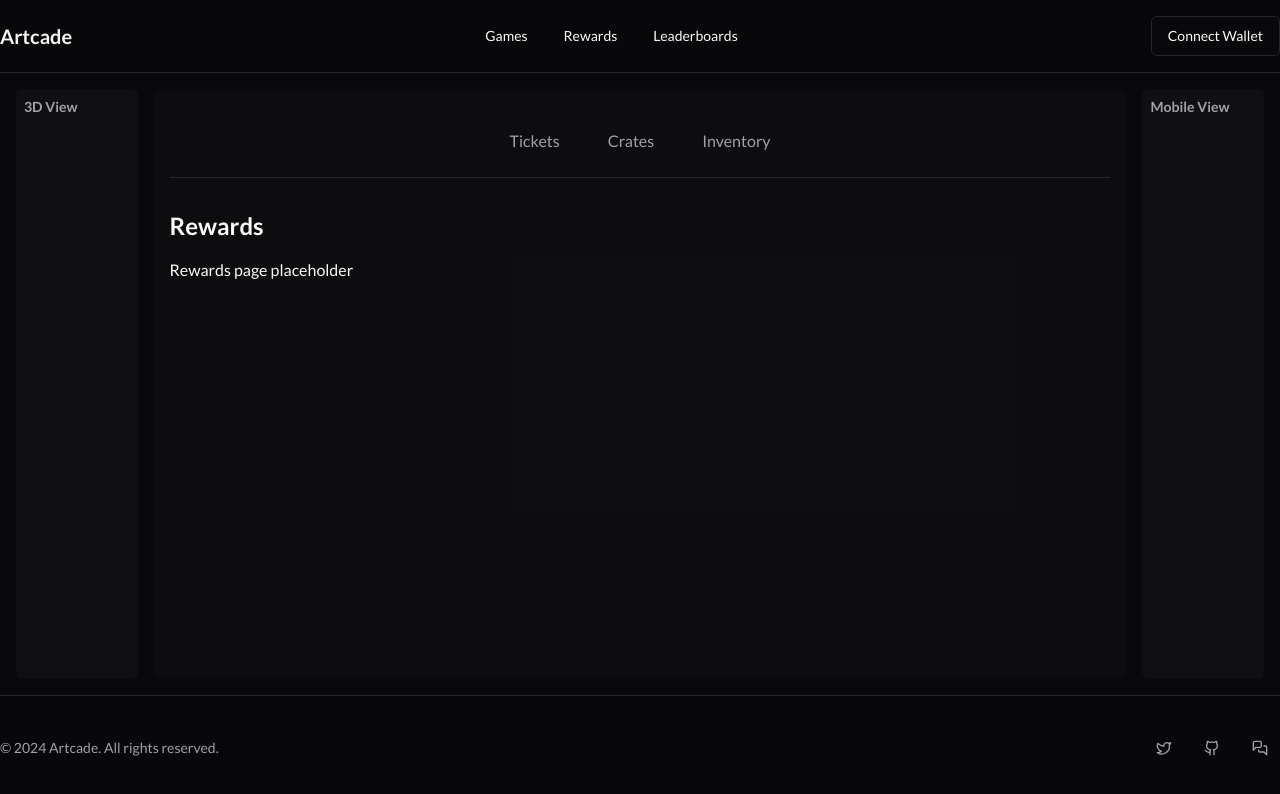
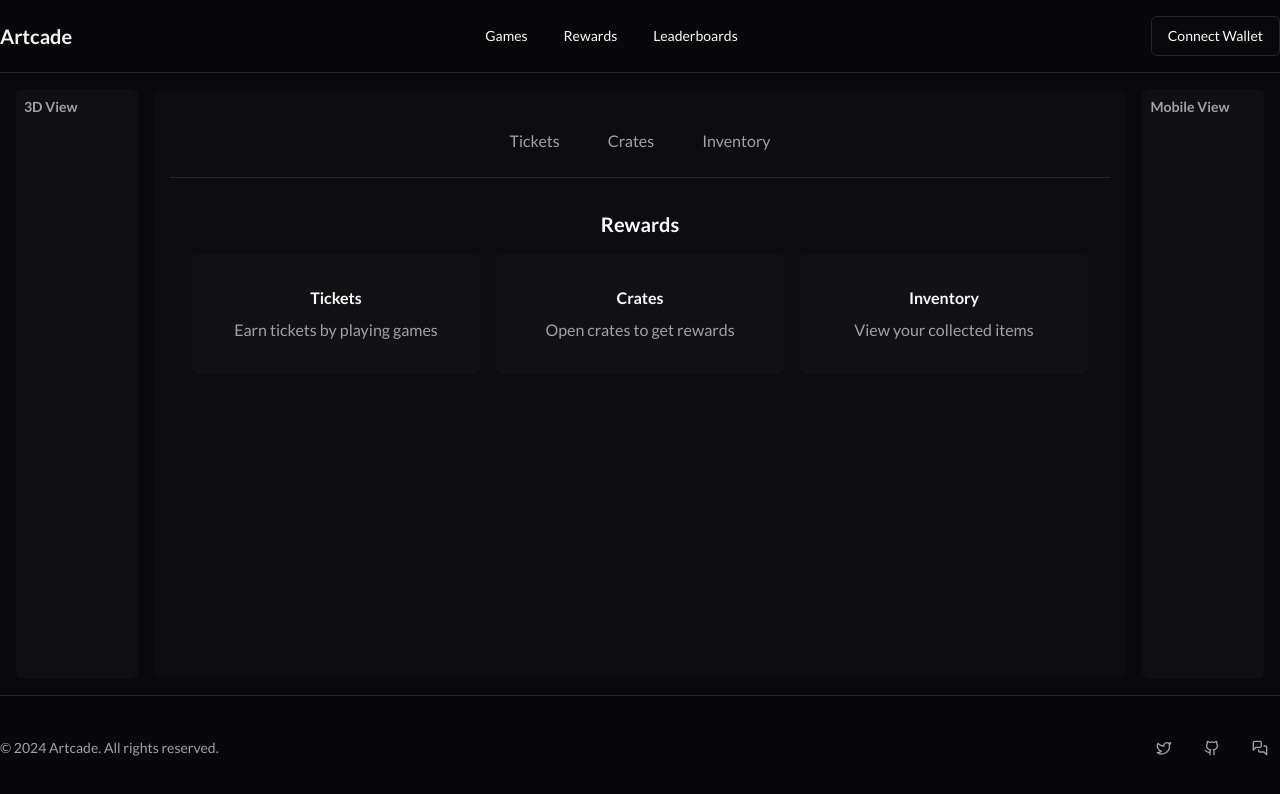
Before and after one commit to 0xartcade/artcade-ui, a Next.js app: page /rewards in a window 1280 px wide. Shown: the top 794 px of the page. Built offline with nearby package versions, Linux system fonts and the light colour scheme.

Commit message:
- fix missing page placeholders

```diff
--- a/app/crates/page.tsx
+++ b/app/crates/page.tsx
@@ -0,0 +1,11 @@
+export default function CratesPage() {
+  return (
+    <div className="p-4">
+      <h2 className="text-xl font-semibold mb-4 text-center">Crates</h2>
+      <div className="grid gap-4 max-w-2xl mx-auto">
+        <div className="p-4 bg-zinc-900/50 rounded-lg">Crate Placeholder 1</div>
+        <div className="p-4 bg-zinc-900/50 rounded-lg">Crate Placeholder 2</div>
+      </div>
+    </div>
+  );
+}
--- a/app/games/page.tsx
+++ b/app/games/page.tsx
@@ -1,7 +1,6 @@
 export default function GamesPage() {
   return (
-    <main className="flex-1 flex flex-col">
-      <div className="container mx-auto p-4 flex-1 flex flex-col">
+    <div className="container mx-auto py-8">
       <h2 className="text-xl font-semibold mb-4 text-center">Games</h2>
       <div className="grid grid-cols-1 md:grid-cols-2 lg:grid-cols-3 gap-4 max-w-6xl mx-auto">
         <div className="p-4 bg-zinc-900/50 rounded-lg aspect-video flex items-center justify-center">
@@ -15,6 +14,5 @@ export default function GamesPage() {
         </div>
       </div>
     </div>
-    </main>
   );
 }
--- a/app/rewards/crates/page.tsx
+++ b/app/rewards/crates/page.tsx
@@ -1,10 +1,11 @@
-export default function CratesPage() {
+export default function RewardsCratesPage() {
   return (
     <div className="p-4">
-      <h2 className="text-xl font-semibold mb-4 text-center">Crates</h2>
-      <div className="grid grid-cols-2 gap-4 max-w-4xl mx-auto">
-        <div className="p-4 bg-zinc-900/50 rounded-lg">Crate Placeholder 1</div>
-        <div className="p-4 bg-zinc-900/50 rounded-lg">Crate Placeholder 2</div>
+      <h2 className="text-xl font-semibold mb-4 text-center">Reward Crates</h2>
+      <div className="grid grid-cols-2 md:grid-cols-3 gap-4 max-w-4xl mx-auto">
+        <div className="p-4 bg-zinc-900/50 rounded-lg">Crate Reward 1</div>
+        <div className="p-4 bg-zinc-900/50 rounded-lg">Crate Reward 2</div>
+        <div className="p-4 bg-zinc-900/50 rounded-lg">Crate Reward 3</div>
       </div>
     </div>
   );
--- a/app/rewards/page.tsx
+++ b/app/rewards/page.tsx
@@ -1,8 +1,21 @@
 export default function RewardsPage() {
   return (
     <div className="container mx-auto py-8">
-      <h1 className="text-2xl font-bold mb-4">Rewards</h1>
-      <p>Rewards page placeholder</p>
+      <h2 className="text-xl font-semibold mb-4 text-center">Rewards</h2>
+      <div className="grid grid-cols-1 md:grid-cols-3 gap-4 max-w-4xl mx-auto">
+        <div className="p-8 bg-zinc-900/50 rounded-lg flex flex-col items-center justify-center gap-2">
+          <h3 className="font-semibold">Tickets</h3>
+          <p className="text-zinc-400">Earn tickets by playing games</p>
+        </div>
+        <div className="p-8 bg-zinc-900/50 rounded-lg flex flex-col items-center justify-center gap-2">
+          <h3 className="font-semibold">Crates</h3>
+          <p className="text-zinc-400">Open crates to get rewards</p>
+        </div>
+        <div className="p-8 bg-zinc-900/50 rounded-lg flex flex-col items-center justify-center gap-2">
+          <h3 className="font-semibold">Inventory</h3>
+          <p className="text-zinc-400">View your collected items</p>
+        </div>
+      </div>
     </div>
   );
 }
```
Lines whose indentation alone changed are shown as unchanged.
